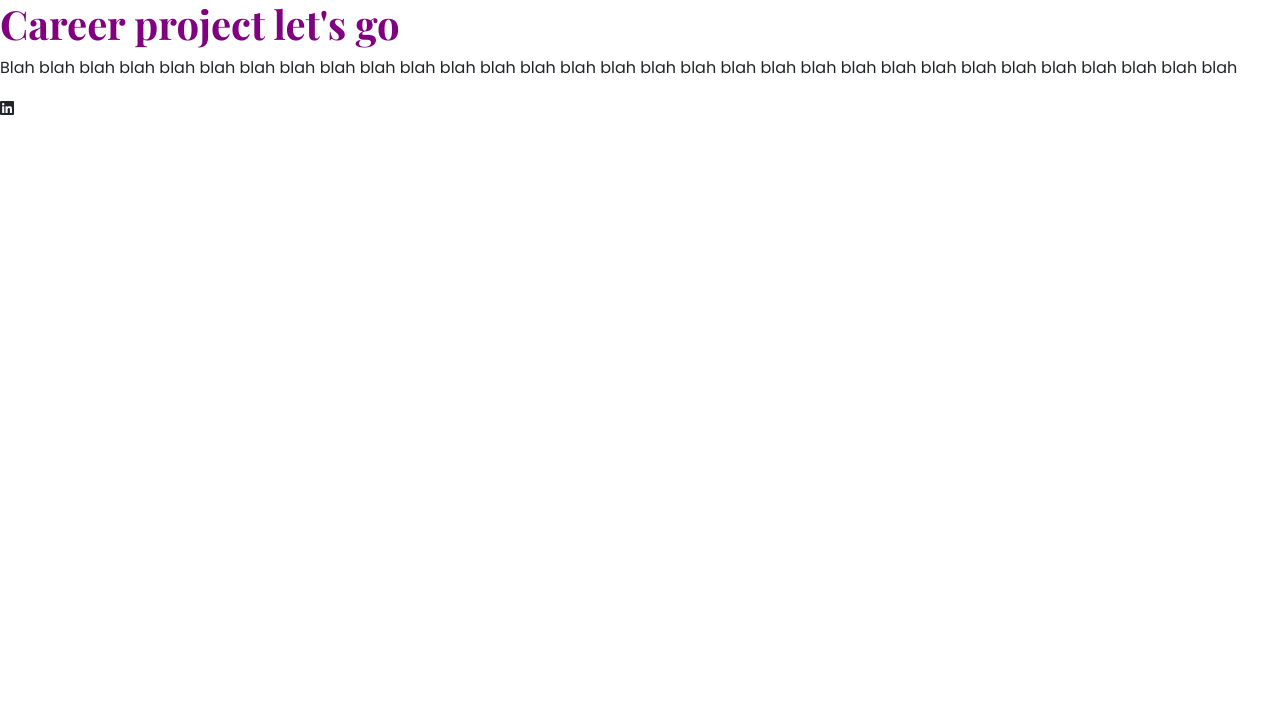
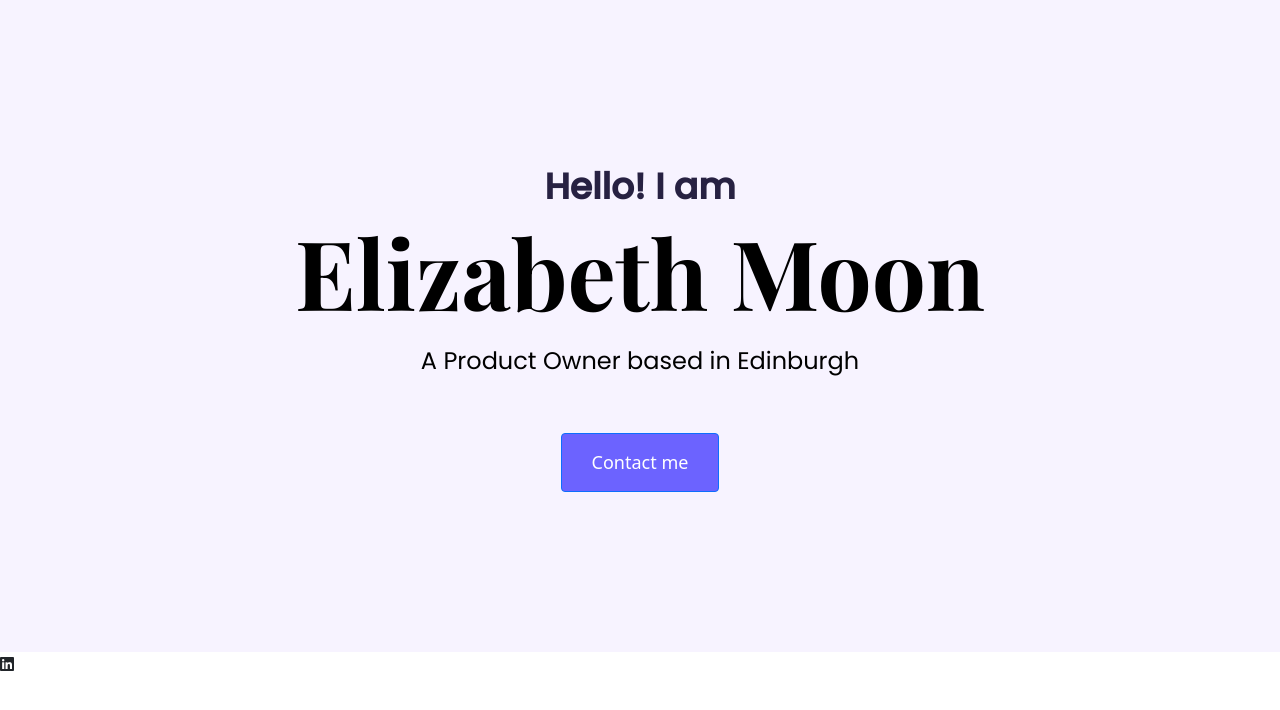
Before and after one commit to elizabethmoon37/Career-portfolio-Beth-Moon, a plain HTML site: page index.html in a window 1280 px wide. Drawn offline with nearby package versions, Linux system fonts and the light colour scheme; a web font is replaced by a local one.

Commit message:
Updated landing page HTML and added Contact button

```diff
--- a/index.html
+++ b/index.html
@@ -34,12 +34,14 @@
     <title>Document</title>
   </head>
   <body>
-    <h1>Career project let's go</h1>
-    <p>
-      Blah blah blah blah blah blah blah blah blah blah blah blah blah blah blah
-      blah blah blah blah blah blah blah blah blah blah blah blah blah blah blah
-      blah
-    </p>
+    <div class="hero">
+      <p>Hello! I am</p>
+      <h1>Elizabeth Moon</h1>
+      <h2 class="mb-5">A Product Owner based in Edinburgh</h2>
+      <div>
+        <a href="#" class="btn btn-primary"> Contact me</a>
+      </div>
+    </div>
     <i class="fa-brands fa-linkedin"></i>
   </body>
 </html>
--- a/styles/portfolio.css
+++ b/styles/portfolio.css
@@ -1,12 +1,50 @@
-h1 {
-  color: purple;
+h1,
+h2,
+h3,
+h4,
+h5,
+h6 {
+  color: black;
   font-family: "Playfair Display", serif;
   font-weight: bold;
+}
+
+h1 {
+  font-size: 96px;
 }
 
 p {
   font-family: "Poppins", serif;
   font-weight: normal;
+}
+
+.hero {
+  background: #f7f3ff;
+  text-align: center;
+  padding: 160px 20px;
+}
+
+.hero p {
+  font-size: 36px;
+  font-weight: bold;
+  margin: 0;
+  color: #272142;
+}
+
+.hero h2 {
+  font-family: "Poppins", sans-serif;
+  font-weight: normal;
+  line-height: 2;
+  font-size: 24px;
+}
+
+.btn-primary {
+  background: #6c63ff;
+  border-radius: 4px;
+  color: white;
+  font-size: 18px;
+  line-height: 27px;
+  padding: 15px 30px;
 }
 
 .poppins-regular {
```
